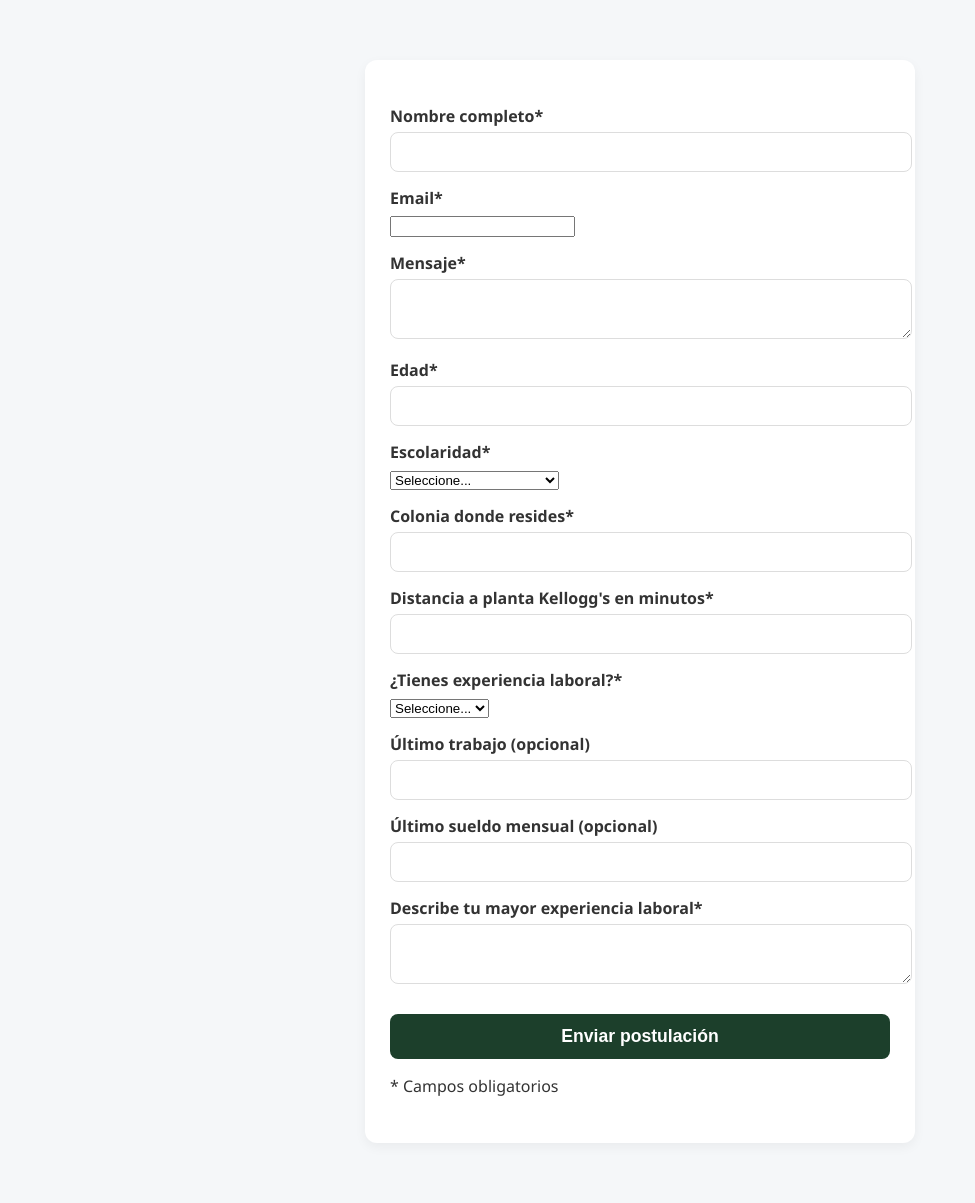
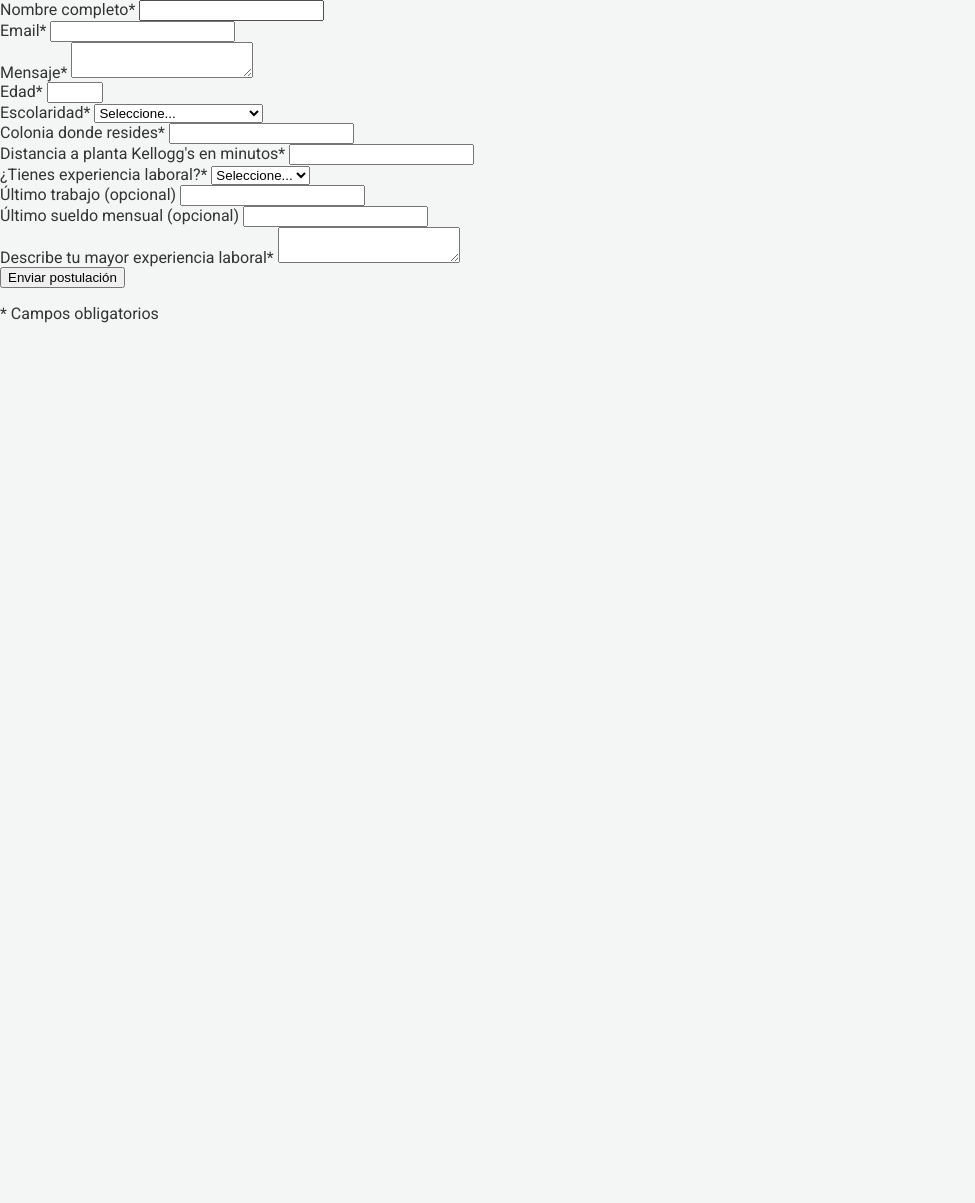
Before and after one commit to elisarrtech/chatbot-flask, a Flask app: page / in a window 1280 px wide. Shown: the whole page, without its empty margins (0-975 px from the left). After the commit the page ends 323 px from the top, so only its background shows below. Run offline with Flask 3, Linux system fonts and the light colour scheme.

Commit message:
Update style.css

```diff
--- a/static/style.css
+++ b/static/style.css
@@ -1,62 +1,19 @@
+/* Importar fuente Roboto */
+@import url('https://fonts.googleapis.com/css2?family=Roboto:wght@300;400;500;700&display=swap');
+
 body {
+  font-family: 'Roboto', sans-serif;
+  background-color: #f4f6f5; /* gris claro */
+  color: #333;
   margin: 0;
-  padding: 20px;
-  background-color: #f5f7f9;
-  font-family: 'Segoe UI', sans-serif;
-  color: #333;
+  padding: 0;
 }
 
-form {
-  max-width: 500px;
-  margin: 40px auto;
-  background: #fff;
+.chat-container {
+  width: 100%;
+  max-width: 600px;
+  margin: 50px auto;
+  background-color: #ffffff;
+  border: 1px solid #d0d7d4;
   border-radius: 12px;
-  padding: 30px 25px;
-  box-shadow: 0 4px 12px rgba(0,0,0,0.05);
-}
-
-form h2 {
-  margin-bottom: 20px;
-  color: #1c3f2b;
-  text-align: center;
-}
-
-label {
-  display: block;
-  margin: 15px 0 5px;
-  font-weight: 600;
-}
-
-input[type="text"],
-input[type="number"],
-textarea {
-  width: 100%;
-  padding: 10px;
-  border: 1px solid #ddd;
-  border-radius: 8px;
-  font-size: 1rem;
-  transition: 0.3s;
-}
-
-input:focus, textarea:focus {
-  border-color: #1c3f2b;
-}
-
-button {
-  display: block;
-  width: 100%;
-  background-color: #1c3f2b;
-  color: #fff;
-  border: none;
-  border-radius: 8px;
-  padding: 12px;
-  font-size: 1.1rem;
-  font-weight: 600;
-  margin-top: 25px;
-  cursor: pointer;
-  transition: background 0.3s;
-}
-
-button:hover {
-  background-color: #155e3b;
-}
+  box-shadow: 0 8px 20px rgba(0, 0
```
